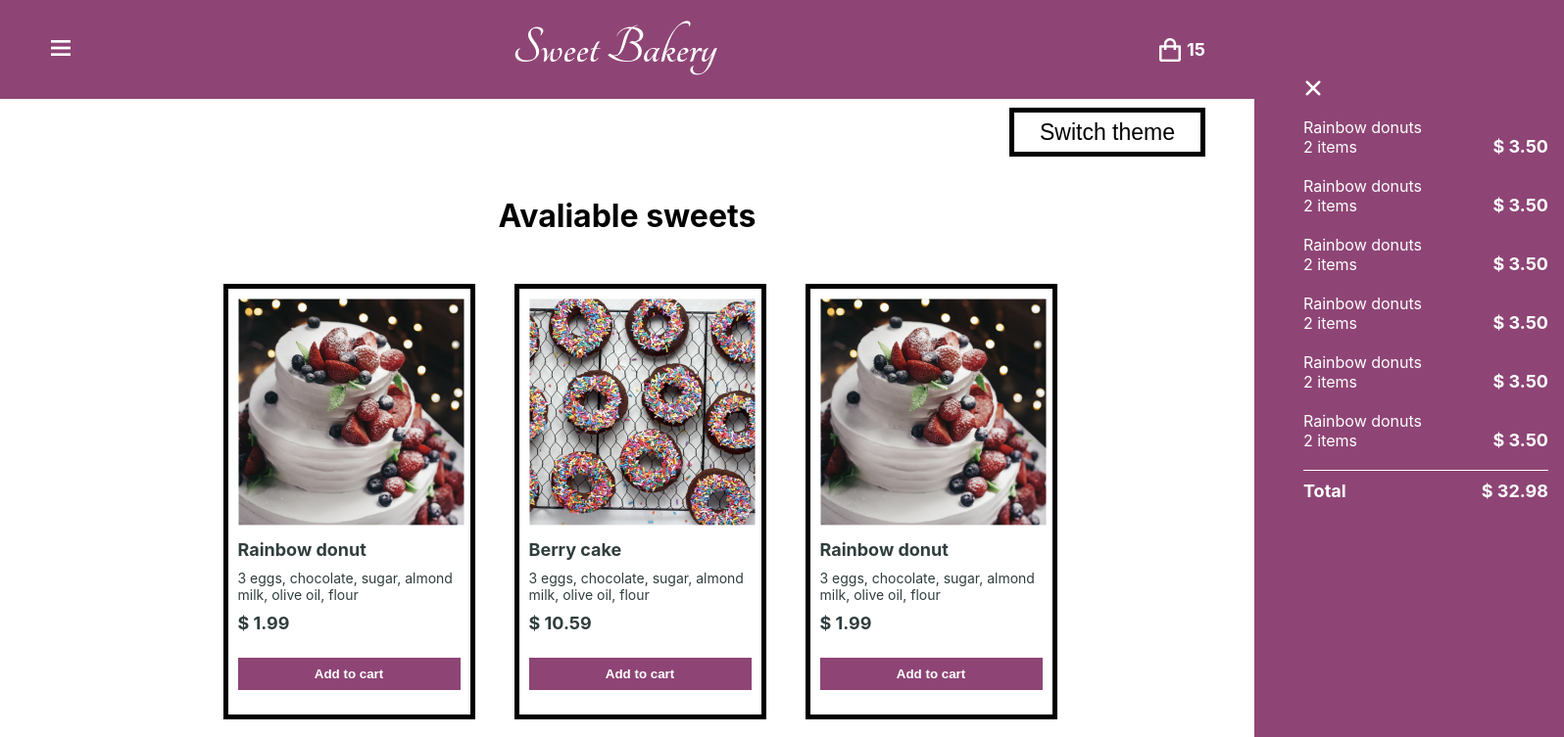
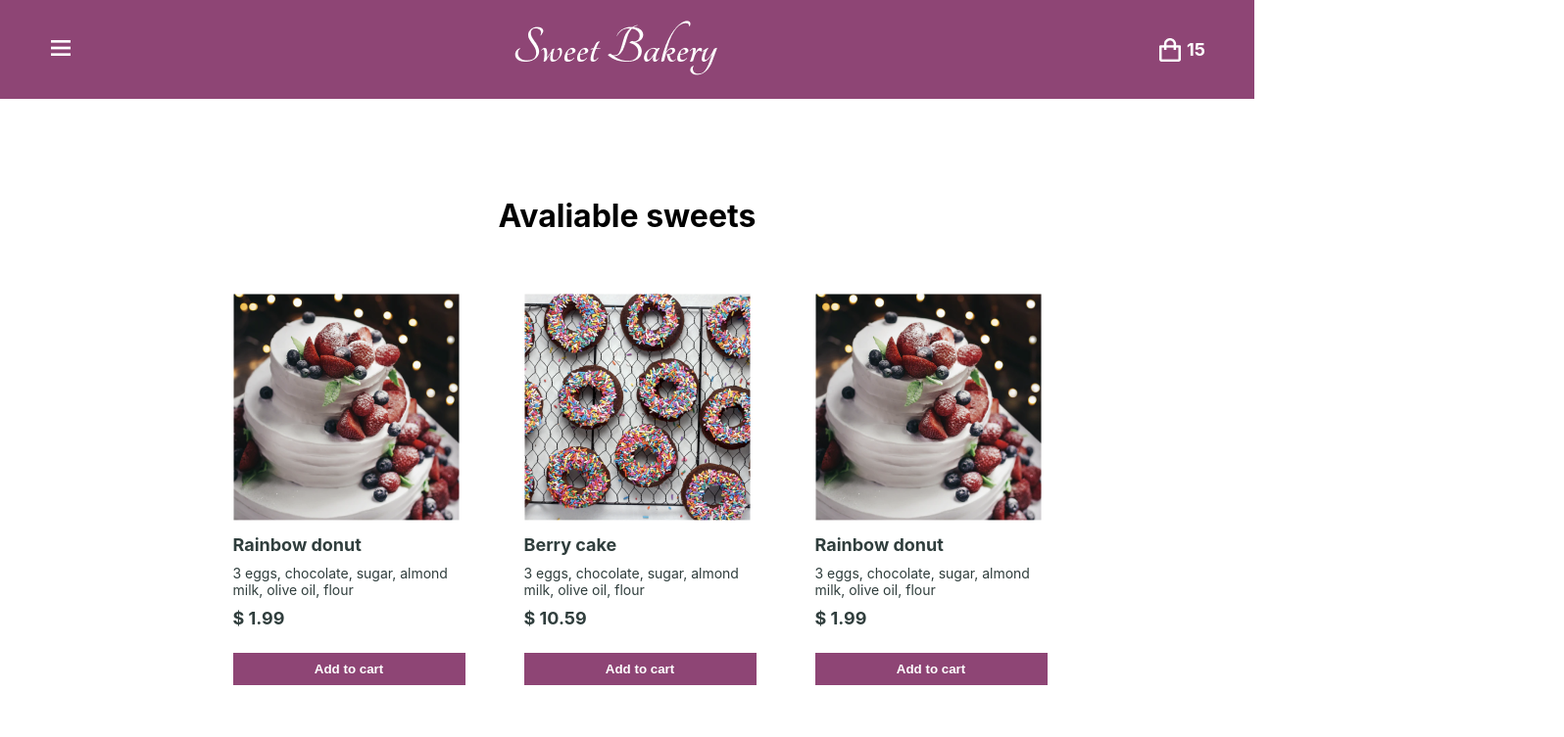
Before and after one commit to mnb08/react-bakery, a React (Create React App) app: page / in a window 1280 px wide. Shown: the top 753 px of the page at 98% size, 1596 px wide, since content can reach past the window. Built offline with nearby package versions, Linux system fonts and the light colour scheme; data requests are answered from the project's data file.

Commit message:
create: context data for cart

```diff
--- a/db.json
+++ b/db.json
@@ -5,42 +5,48 @@
             "sweet": "Rainbow donut",
             "ingredients": "3 eggs, chocolate, sugar, almond milk, olive oil, flour",
             "price": "$1.99",
-            "img": "../../assets/sweet-one.png"
+            "img": "../../assets/sweet-one.png",
+            "amount": 4
         },
         {
             "id": "2",
             "sweet": "Berry cake",
             "ingredients": "3 eggs, chocolate, sugar, almond milk, olive oil, flour",
             "price": "$10.59",
-            "img": "../../assets/sweet-two.png"
+            "img": "../../assets/sweet-two.png",
+            "amount": 1
         },
         {
             "id": "3",
             "sweet": "Rainbow donut",
             "ingredients": "3 eggs, chocolate, sugar, almond milk, olive oil, flour",
             "price": "$1.99",
-            "img": "../../assets/sweet-one.png"
+            "img": "../../assets/sweet-one.png",
+            "amount": 7
         },
         {
             "id": "4",
             "sweet": "Rainbow donut",
             "ingredients": "3 eggs, chocolate, sugar, almond milk, olive oil, flour",
             "price": "$1.99",
-            "img": "../../assets/sweet-one.png"
+            "img": "../../assets/sweet-one.png",
+            "amount": 2
         },
         {
             "id": "5",
             "sweet": "Berry cake",
             "ingredients": "3 eggs, chocolate, sugar, almond milk, olive oil, flour",
             "price": "$10.59",
-            "img": "../../assets/sweet-two.png"
+            "img": "../../assets/sweet-two.png",
+            "amount": 9
         },
         {
             "id": "6",
             "sweet": "Rainbow donut",
             "ingredients": "3 eggs, chocolate, sugar, almond milk, olive oil, flour",
             "price": "$1.99",
-            "img": "../../assets/sweet-one.png"
+            "img": "../../assets/sweet-one.png",
+            "amount": 3
         }
     ]
 }
--- a/src/App.js
+++ b/src/App.js
@@ -3,32 +3,30 @@ import React from 'react'
 import { Content } from "./components/Content";
 import { Header } from "./components/Header/Header";
 
-const themes = {
-	light: {
-	  foreground: "#000000",
-	  background: "#eeeeee"
-	},
-	dark: {
-	  foreground: "#ffffff",
-	  background: "#222222"
-	}
+const data = {
+	carts: [
+
+	]
   };
 
-export const ThemeContext = React.createContext(themes)
+export const DataContext = React.createContext(data)
 
 function App() {
-	const [theme, setTheme] = React.useState(themes.dark)
+	const [carts, setCarts] = React.useState(data.carts)
 
-	const setDarkTheme = () => setTheme(themes.dark)
-	const setLightTheme = () => setTheme(themes.light)
+	console.log(carts)
+	const addItemToCart = (obj) => {
+		if(!obj) return
+		setCarts([obj, ...carts])
+	}
 
   return (
-	<ThemeContext.Provider value={{theme, setDarkTheme, setLightTheme}}>
+	<DataContext.Provider value={{addItemToCart, carts}}>
 		<div className="app">
 			<Header />
 			<Content />
 		</div>
-	</ThemeContext.Provider>
+	</DataContext.Provider>
   );
 }
 
--- a/src/components/Content/index.js
+++ b/src/components/Content/index.js
@@ -2,44 +2,29 @@ import React from 'react'
 import { Sweet } from '../Sweet'
 import './Content.scss'
 import axios from '../../axios.js'
-import { ThemeContext } from '../../App.js'
 
 export const Content = () => {
 
 	const  [data, setData] = React.useState([])
-	const [isDark, setIsDark] = React.useState(false)
-	const {theme, setDarkTheme, setLightTheme,} = React.useContext(ThemeContext)
 
 	React.useEffect( () => {
 		const getSweets = async() => {
 			const response = await axios.get('/sweets')
 			setData(response.data)
 		}
+
 		getSweets()
 	}, [])
 
 
-	const switchThemes = () => {
-		if(isDark){
-			setDarkTheme()
-			setIsDark(false)
-		}else{
-			setLightTheme()
-			setIsDark(true)
-		}
-
-		console.log(theme)
-	}
-
 	return (
 		<div className='content'>
-			<button onClick={switchThemes} className='content__switch'>Switch theme</button>
 			<h1 className='content__title'>Avaliable sweets</h1>
 			<div className='content__wrapper'>
 				{
 					data.length == 0 ? '<h1>Данных нету!!!</h1>' :
 					data.map( sweet => (
-						<Sweet key={sweet.id} sweet={sweet.sweet} ingr={sweet.ingredients} price={sweet.price} preview={sweet.img} />
+						<Sweet key={sweet.id} id={sweet.id} sweet={sweet.sweet} amount={sweet.amount} ingr={sweet.ingredients} price={sweet.price} preview={sweet.img} />
 					))
 				}
 			</div>
--- a/src/components/Header/Header.scss
+++ b/src/components/Header/Header.scss
@@ -1,4 +1,5 @@
 .header{
+    overflow: hidden;
     height: 101px;
     background: #8E4575;
     display: flex;
--- a/src/components/RightSidebar/RightSidebar.scss
+++ b/src/components/RightSidebar/RightSidebar.scss
@@ -1,18 +1,20 @@
 .rightSidebar{
     &.active{
         right: 0;
+        visibility: visible;
     }
 
-
+    position: fixed;
     width: 316px;
     height: 100vh;
     padding: 100px 0 0 50px;
     background: #8E4575;
     z-index: 5;
-    position: absolute;
+    // position: absolute;
     top: 0;
     right: -316px;
     transition: .4s;
+    visibility: hidden;
 
 
     &__close{
--- a/src/components/Sweet/index.js
+++ b/src/components/Sweet/index.js
@@ -1,7 +1,7 @@
-import React from 'react'
+import React, { useContext } from 'react'
 import './Sweet.scss'
 
-import { ThemeContext } from '../../App'
+import { DataContext } from '../../App'
 import onePreview from '../../assets/sweet-one.png'
 import twoPreview from '../../assets/sweet-two.png'
 
@@ -13,24 +13,28 @@ const getImages = (text) => {
 	}
 }
 
-export const Sweet = ({sweet, ingr, preview, price}) => {
-
+export const Sweet = ({id,sweet, ingr, preview, price, amount}) => {
+    const { addItemToCart } = useContext(DataContext)
+    // console.log(context)
     const filteredPrice = Number(price.split('$')[1])
     const realPreview = getImages(preview)
 
-    const drawBorder = () => {
-        return {border: '5px solid black'}
+    const addItem = () => {
+        addItemToCart({id,name: sweet, price, amount})
     }
 
     return (
-        <div style={drawBorder()} className='sweet'>
+        <div className='sweet'>
             <div className='sweet__preview'>
                 <img src={realPreview}/>
             </div>
             <div className='sweet__name'>{sweet}</div>
             <div className='sweet__ingr'>{ingr}</div>
             <div className='sweet__price'>$ {filteredPrice}</div>
-            <button className='sweet__btn'>Add to cart</button>
+            <button
+                onClick={ () => addItem()}
+                className='sweet__btn'
+            >Add to cart</button>
         </div>
     )
 }
```
